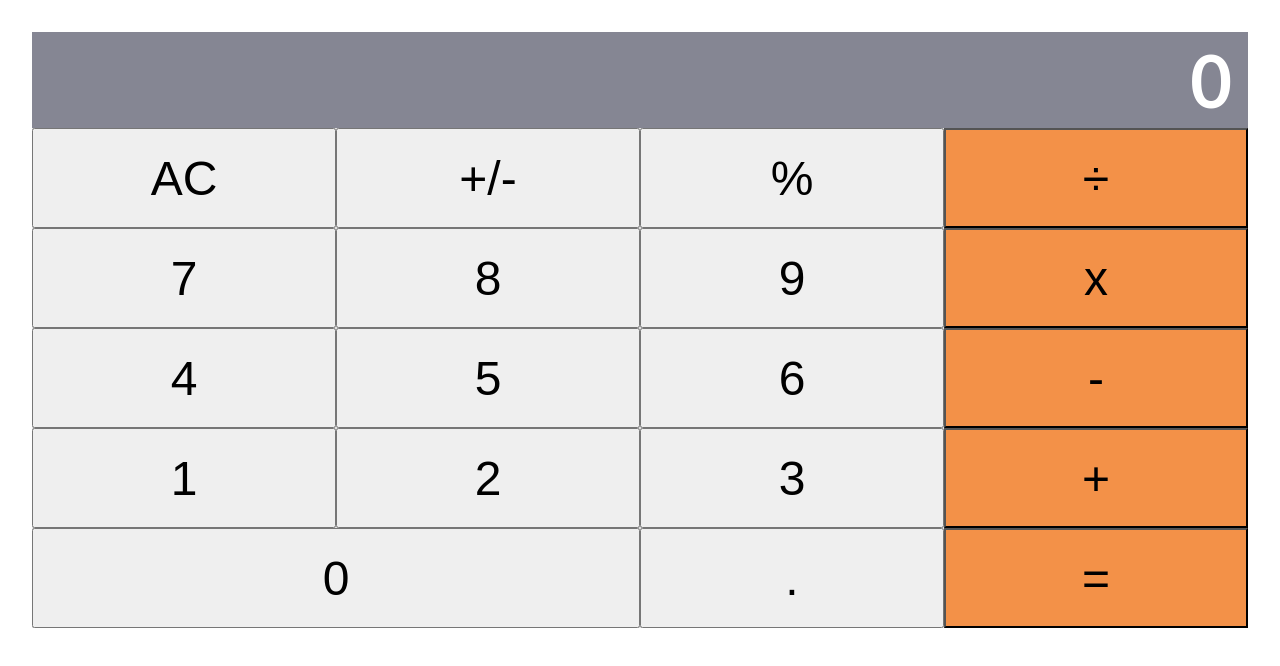
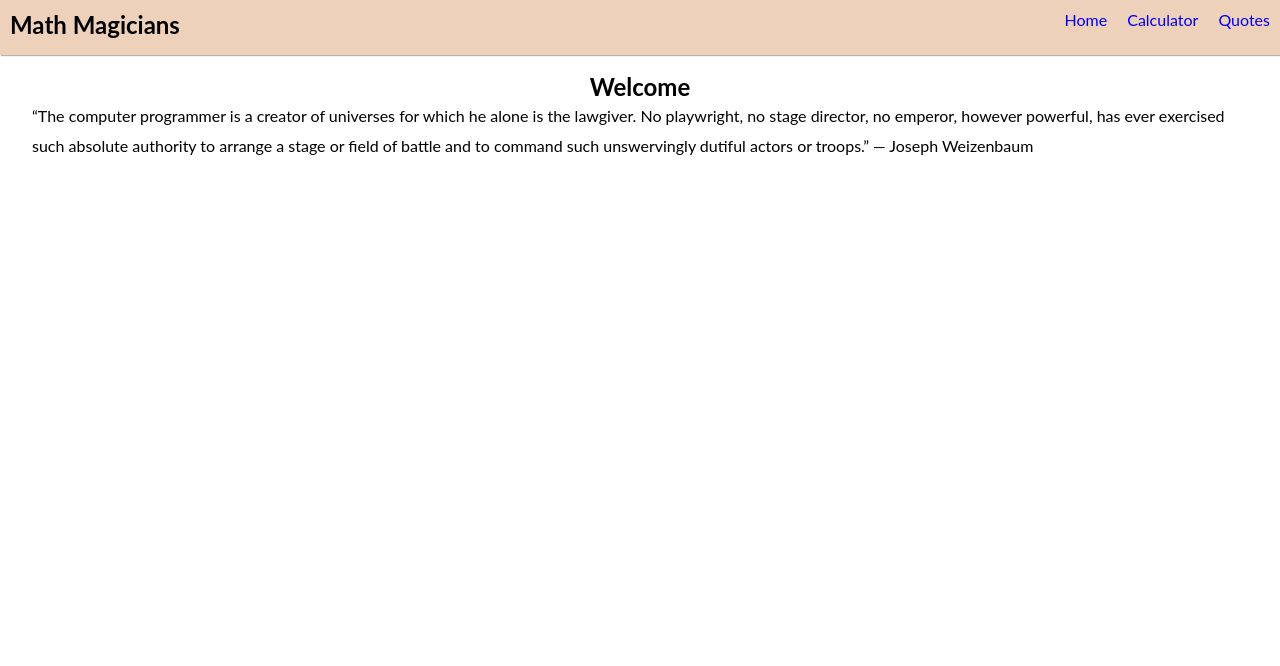
Before and after one commit to Alaska01/Calculator-App, a React (Create React App) app: page / in a window 1280 px wide. Shown: the top 666 px of the page. Built offline with nearby package versions, Linux system fonts and the light colour scheme.

Commit message:
Fix errors in code

```diff
--- a/package.json
+++ b/package.json
@@ -10,6 +10,7 @@
     "prop-types": "^15.7.2",
     "react": "^17.0.2",
     "react-dom": "^17.0.2",
+    "react-router-dom": "^5.3.0",
     "react-scripts": "4.0.3",
     "web-vitals": "^1.0.1"
   },
--- a/src/App.css
+++ b/src/App.css
@@ -8,6 +8,50 @@ body {
   box-sizing: border-box;
   padding: 2rem 2rem;
   font-family: "Lato", sans-serif;
+}
+
+.navbar {
+  position: fixed;
+  top: 0;
+  left: 0;
+  height: 55px;
+  background-color: #eed1bb;
+  display: flex;
+  width: 100%;
+  justify-content: space-between;
+  padding: 10px;
+  box-shadow: 1px 1px 1px rgba(0, 0, 0, 0.3);
+}
+
+.navbar-menu {
+  display: flex;
+  justify-content: space-between;
+}
+
+.navbar-menu li {
+  list-style-type: none;
+  padding-left: 10px;
+}
+
+.navbar-menu li a {
+  text-decoration: none;
+  padding-left: 10px;
+}
+
+.container {
+  font-size: 1.5rem;
+  margin: 25px auto 0 auto;
+  max-width: 700px;
+}
+
+h2 {
+  margin-top: 2.5rem;
+  text-align: center;
+}
+
+p {
+  line-height: 30px;
+  margin-bottom: 20px;
 }
 
 .display {
--- a/src/components/App.js
+++ b/src/components/App.js
@@ -3,6 +3,7 @@ import '../App.css';
 import Display from './Display';
 import ButtonPanel from './ButtonPanel';
 import calculate from '../logic/calculate';
+import NavBar from './NavBar';
 
 const App = () => {
   const [state, setState] = useState({
@@ -31,6 +32,7 @@ const App = () => {
   const { total, next } = state;
   return (
     <div>
+      <NavBar />
       <Display result={total} next={next} />
       <ButtonPanel clickHandler={handleClick} />
     </div>
--- a/src/components/NavBar.js
+++ b/src/components/NavBar.js
@@ -1,4 +1,3 @@
-
 import React from 'react';
 import { Link } from 'react-router-dom';
 
--- a/src/index.js
+++ b/src/index.js
@@ -1,8 +1,8 @@
 import React from 'react';
 import ReactDOM from 'react-dom';
-import App from './components/App';
+import Routes from './components/Routes';
 
 ReactDOM.render(
-  <App />,
+  <Routes />,
   document.getElementById('root'),
 );
```
Also changed, not shown: src/components/Display.js (line endings or trailing spaces), 2 other files (tests, documents, lock files or other folders).
